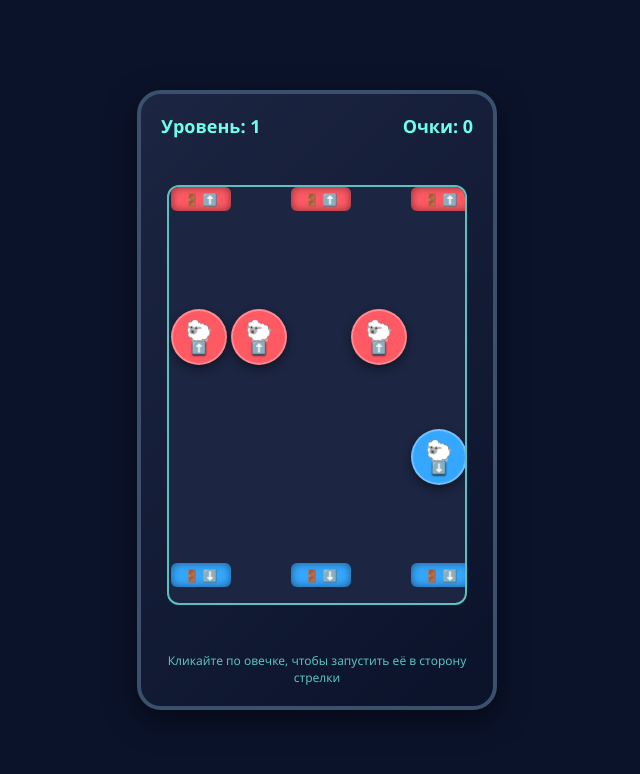
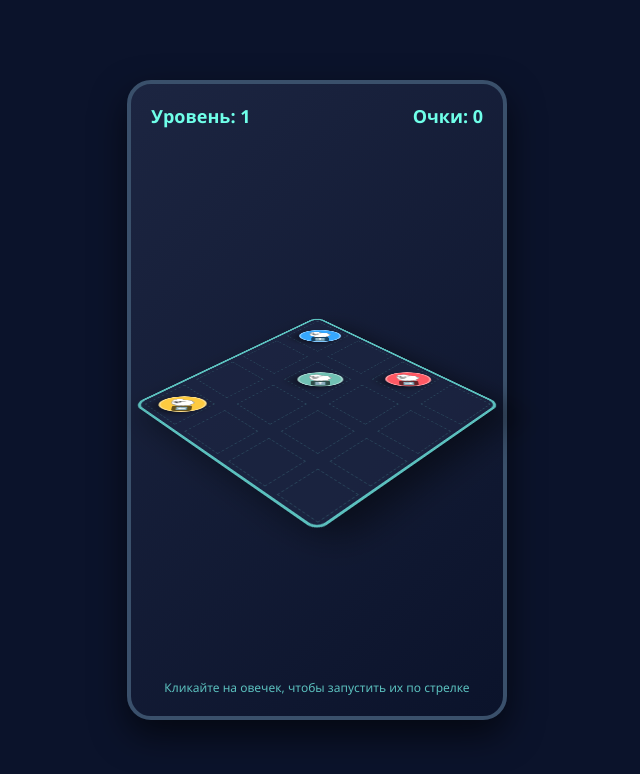
Before and after one commit to ff3f1/sheep, a plain HTML site: page index.html in a window 1280 px wide. Both pictures are taken after a click on the button "ИГРАТЬ". Shown: the whole page, without its empty margins (323-963 px from the left). Drawn offline with Linux system fonts and the light colour scheme.

Commit message:
Update index.html

```diff
--- a/index.html
+++ b/index.html
@@ -3,7 +3,7 @@
 <head>
     <meta charset="UTF-8">
     <meta name="viewport" content="width=device-width, initial-scale=1.0, maximum-scale=1.0, user-scalable=no">
-    <title>Sheep Jam Pro</title>
+    <title>Sheep Jam 3D Isometric</title>
     <link rel="manifest" href="./manifest.json">
     <style>
         * {
@@ -26,11 +26,11 @@
         }
         #game-container {
             position: relative;
-            width: 360px;
-            height: 620px;
+            width: 380px;
+            height: 640px;
             background: linear-gradient(135deg, #1c2541, #0b132b);
             border-radius: 24px;
-            box-shadow: 0 10px 30px rgba(0,0,0,0.5);
+            box-shadow: 0 15px 35px rgba(0,0,0,0.6);
             display: flex;
             flex-direction: column;
             align-items: center;
@@ -58,7 +58,7 @@
             pointer-events: none;
         }
         h1 {
-            font-size: 32px;
+            font-size: 30px;
             margin-bottom: 10px;
             color: #6fffe9;
             text-shadow: 0 0 10px rgba(111,255,233,0.5);
@@ -69,7 +69,7 @@
             margin-bottom: 30px;
             text-align: center;
             padding: 0 20px;
-            font-size: 16px;
+            font-size: 15px;
         }
         .btn {
             background: #5bc0be;
@@ -96,62 +96,61 @@
             font-weight: bold;
             color: #6fffe9;
         }
-        #grid {
+        #isometric-board {
             position: relative;
-            width: 300px;
-            height: 420px;
-            background: #1c2541;
+            width: 330px;
+            height: 380px;
+            perspective: 800px;
+            margin-top: 20px;
+        }
+        /* Изометрическая сцена */
+        .isometric-plane {
+            position: absolute;
+            width: 260px;
+            height: 260px;
+            left: 35px;
+            top: 50px;
+            transform: rotateX(55deg) rotateZ(-45deg);
+            transform-style: preserve-style;
+            background: rgba(28, 37, 65, 0.8);
+            border: 3px solid #5bc0be;
             border-radius: 12px;
-            overflow: hidden;
-            border: 2px solid #5bc0be;
+            box-shadow: 0 20px 40px rgba(0,0,0,0.5);
         }
-        .sheep {
+        /* Элементы в изометрии */
+        .iso-tile {
             position: absolute;
-            width: 56px;
-            height: 56px;
+            width: 50px;
+            height: 50px;
+            border: 1px dashed rgba(91, 192, 190, 0.2);
+        }
+        .iso-sheep {
+            position: absolute;
+            width: 48px;
+            height: 48px;
             border-radius: 50%;
             display: flex;
             flex-direction: column;
             align-items: center;
             justify-content: center;
             cursor: pointer;
-            box-shadow: 0 4px 10px rgba(0,0,0,0.4);
-            transition: transform 0.2s;
-            z-index: 2;
-            border: 2px solid rgba(255,255,255,0.3);
+            font-size: 22px;
+            box-shadow: -5px 5px 15px rgba(0,0,0,0.5);
+            transform: rotateZ(45deg) rotateX(-55deg); /* Компенсация поворота плоскости для лица игроку */
+            transition: transform 0.25s cubic-bezier(0.175, 0.885, 0.32, 1.275);
+            z-index: 5;
+            border: 2px solid rgba(255,255,255,0.4);
         }
-        .sheep span {
-            font-size: 22px;
-            line-height: 1;
+        .iso-sheep:active {
+            transform: rotateZ(45deg) rotateX(-55deg) scale(0.85);
         }
-        .arrow {
-            font-size: 12px;
+        .dir-arrow {
+            font-size: 10px;
             font-weight: bold;
-            margin-top: -2px;
-            text-shadow: 0 1px 2px rgba(0,0,0,0.8);
-        }
-        .exit-zone {
-            position: absolute;
-            width: 60px;
-            height: 24px;
-            display: flex;
-            align-items: center;
-            justify-content: center;
-            font-size: 14px;
-            font-weight: bold;
-            z-index: 1;
-            border-radius: 6px;
-            box-shadow: inset 0 0 8px rgba(0,0,0,0.5);
-        }
-        @keyframes shake {
-            0% { transform: translateX(0); }
-            25% { transform: translateX(-5px); }
-            50% { transform: translateX(5px); }
-            75% { transform: translateX(-5px); }
-            100% { transform: translateX(0); }
-        }
-        .shake {
-            animation: shake 0.3s ease-in-out;
+            background: rgba(0,0,0,0.6);
+            padding: 1px 4px;
+            border-radius: 4px;
+            margin-top: -4px;
         }
     </style>
 </head>
@@ -160,46 +159,52 @@
     <div id="game-container">
         <!-- Стартовое меню -->
         <div id="menu-screen" class="screen">
-            <h1>Sheep Jam Pro</h1>
-            <p>Направляйте овечек к выходам стрелочками нужного цвета!</p>
+            <h1>Sheep Jam 3D</h1>
+            <p>Изометрическая головоломка! Выводите овечек в 4 направлениях.</p>
             <button class="btn" onclick="startGame()">ИГРАТЬ</button>
         </div>
 
         <!-- Экран победы -->
         <div id="win-screen" class="screen hidden">
             <h1>Уровень пройден! 🎉</h1>
-            <p>Великолепно! Все овечки спасены.</p>
+            <p>Превосходно! Пробка полностью разобрана.</p>
             <button class="btn" onclick="nextLevel()">ДАЛЕЕ</button>
         </div>
 
-        <!-- Шапка игры -->
+        <!-- Шапка -->
         <div id="header">
             <span id="level-indicator">Уровень: 1</span>
             <span id="score-indicator">Очки: 0</span>
         </div>
 
-        <!-- Игровое поле -->
-        <div id="grid"></div>
+        <!-- Игровая изометрическая зона -->
+        <div id="isometric-board">
+            <div class="isometric-plane" id="plane"></div>
+        </div>
 
         <div style="font-size: 12px; color: #5bc0be; text-align: center;">
-            Кликайте по овечке, чтобы запустить её в сторону стрелки
+            Кликайте на овечек, чтобы запустить их по стрелке
         </div>
     </div>
 
     <script>
-        const GRID_COLS = 5;
-        const GRID_ROWS = 7;
-        const CELL_SIZE = 60; // 300 / 5
+        const GRID_SIZE = 4; // 4x4 сетка
+        const STEP_PX = 65;  // Шаг в пикселях для изометрии
 
         let currentLevel = 1;
         let score = 0;
         let sheepList = [];
         let isAnimating = false;
 
-        const themeColors = [
-            { bg: '#ff5964', arrow: '⬆️', targetY: -1, label: 'Вверх' },
-            { bg: '#35a7ff', arrow: '⬇️', targetY: GRID_ROWS, label: 'Вниз' }
+        // 4 направления движения
+        const directions = [
+            { dx: 0, dy: -1, symbol: '⬆️', name: 'up' },
+            { dx: 0, dy: 1,  symbol: '⬇️', name: 'down' },
+            { dx: -1, dy: 0, symbol: '⬅️', name: 'left' },
+            { dx: 1, dy: 0,  symbol: '➡️', name: 'right' }
         ];
+
+        const sheepColors = ['#ff5964', '#35a7ff', '#fdca40', '#70c1b3', '#b5179e'];
 
         function startGame() {
             document.getElementById('menu-screen').classList.add('hidden');
@@ -213,115 +218,114 @@
         }
 
         function initLevel() {
-            const grid = document.getElementById('grid');
-            grid.innerHTML = '';
+            const plane = document.getElementById('plane');
+            plane.innerHTML = '';
             sheepList = [];
             isAnimating = false;
 
             document.getElementById('level-indicator').innerText = `Уровень: ${currentLevel}`;
 
-            // Создаем визуальные ворота (выходы) сверху и снизу
-            for (let c = 0; c < GRID_COLS; c += 2) {
-                createExit(c, 0, '⬆️', '#ff5964');
-                createExit(c, GRID_ROWS - 1, '⬇️', '#35a7ff');
+            // Генерация сетки подложки
+            for (let x = 0; x < GRID_SIZE; x++) {
+                for (let y = 0; y < GRID_SIZE; y++) {
+                    const tile = document.createElement('div');
+                    tile.className = 'iso-tile';
+                    tile.style.left = (x * STEP_PX + 5) + 'px';
+                    tile.style.top = (y * STEP_PX + 5) + 'px';
+                    plane.appendChild(tile);
+                }
             }
 
-            // Генерируем овечек
-            let count = Math.min(4 + Math.floor(currentLevel / 2), 10);
+            // Создаем овечек (от 4 до 8 штук в зависимости от уровня)
+            let count = Math.min(3 + currentLevel, 12);
             let positions = [];
 
             for (let i = 0; i < count; i++) {
                 let rx, ry;
                 let attempts = 0;
                 do {
-                    rx = Math.floor(Math.random() * GRID_COLS);
-                    ry = Math.floor(Math.random() * (GRID_ROWS - 4)) + 2;
+                    rx = Math.floor(Math.random() * GRID_SIZE);
+                    ry = Math.floor(Math.random() * GRID_SIZE);
                     attempts++;
                 } while (positions.some(p => p.x === rx && p.y === ry) && attempts < 50);
 
                 if (attempts < 50) {
                     positions.push({x: rx, y: ry});
-                    // Определяем направление на основе вертикали (верхняя половина поля бежит вверх, нижняя — вниз)
-                    let directionType = ry < GRID_ROWS / 2 ? 0 : 1;
-                    let config = themeColors[directionType];
+
+                    // Выбираем случайное направление для овечки
+                    let dir = directions[Math.floor(Math.random() * directions.length)];
 
                     let sheep = {
                         id: i,
                         x: rx,
                         y: ry,
-                        targetY: config.targetY,
-                        color: config.bg,
-                        arrow: config.arrow
+                        dir: dir,
+                        color: sheepColors[i % sheepColors.length]
                     };
                     sheepList.push(sheep);
-                    renderSheepElement(sheep);
+                    renderSheep(sheep);
                 }
             }
         }
 
-        function createExit(x, y, arrowSymbol, color) {
-            const grid = document.getElementById('grid');
-            const div = document.createElement('div');
-            div.className = 'exit-zone';
-            div.style.left = (x * CELL_SIZE + 2) + 'px';
-            div.style.top = (y === 0 ? 0 : (GRID_ROWS - 1) * CELL_SIZE + 16) + 'px';
-            div.style.backgroundColor = color;
-            div.innerHTML = `<span style="font-size:12px;">🚪 ${arrowSymbol}</span>`;
-            grid.appendChild(div);
+        function renderSheep(sheep) {
+            const plane = document.getElementById('plane');
+            const el = document.createElement('div');
+            el.className = 'iso-sheep';
+            el.id = `sheep-${sheep.id}`;
+            el.style.backgroundColor = sheep.color;
+            el.style.left = (sheep.x * STEP_PX + 8) + 'px';
+            el.style.top = (sheep.y * STEP_PX + 8) + 'px';
+            el.innerHTML = `<span>🐑</span><div class="dir-arrow">${sheep.dir.symbol}</div>`;
+
+            el.onclick = () => tryMove(sheep);
+            plane.appendChild(el);
         }
 
-        function renderSheepElement(sheep) {
-            const grid = document.getElementById('grid');
-            const el = document.createElement('div');
-            el.className = 'sheep';
-            el.id = `sheep-${sheep.id}`;
-            el.style.backgroundColor = sheep.color;
-            el.style.left = (sheep.x * CELL_SIZE + 2) + 'px';
-            el.style.top = (sheep.y * CELL_SIZE + 2) + 'px';
-            el.style.width = (CELL_SIZE - 4) + 'px';
-            el.style.height = (CELL_SIZE - 4) + 'px';
-            el.innerHTML = `<span>🐑</span><div class="arrow">${sheep.arrow}</div>`;
-
-            el.onclick = () => tryMoveSheep(sheep);
-            grid.appendChild(el);
-        }
-
-        function tryMoveSheep(sheep) {
+        function tryMove(sheep) {
             if (isAnimating) return;
 
-            // Проверяем преграды на пути к выходу
+            // Проверяем свободность пути в выбранном направлении до границ поля (-1 или GRID_SIZE)
             let pathClear = true;
-            let step = sheep.targetY < sheep.y ? -1 : 1;
-            let checkY = sheep.y + step;
+            let cx = sheep.x + sheep.dir.dx;
+            let cy = sheep.y + sheep.dir.dy;
 
-            while (checkY !== sheep.targetY + step && checkY >= -1 && checkY <= GRID_ROWS) {
-                if (sheepList.some(s => s.id !== sheep.id && s.x === sheep.x && s.y === checkY)) {
+            while (cx >= 0 && cx < GRID_SIZE && cy >= 0 && cy < GRID_SIZE) {
+                if (sheepList.some(s => s.id !== sheep.id && s.x === cx && s.y === cy)) {
                     pathClear = false;
                     break;
                 }
-                checkY += step;
+                cx += sheep.dir.dx;
+                cy += sheep.dir.dy;
             }
 
             const el = document.getElementById(`sheep-${sheep.id}`);
 
             if (!pathClear) {
-                // Анимация удара в барьер / другую овцу
-                el.classList.add('shake');
-                setTimeout(() => el.classList.remove('shake'), 300);
+                // Анимация толчка (не может пройти)
+                el.style.transform = `rotateZ(45deg) rotateX(-55deg) scale(1.15)`;
+                setTimeout(() => {
+                    el.style.transform = `rotateZ(45deg) rotateX(-55deg) scale(1)`;
+                }, 200);
                 return;
             }
 
-            // Успешный побег
+            // Успешный выход за границы сетки
             isAnimating = true;
-            sheep.y = sheep.targetY;
-            el.style.transition = 'top 0.35s ease-in-out, opacity 0.35s ease-in-out';
-            el.style.top = (sheep.y * CELL_SIZE + 2) + 'px';
+
+            // Вычисляем точку вылета за пределы плоскости
+            sheep.x += sheep.dir.dx * (GRID_SIZE + 1);
+            sheep.y += sheep.dir.dy * (GRID_SIZE + 1);
+
+            el.style.transition = 'left 0.35s ease-in, top 0.35s ease-in, opacity 0.35s ease-in';
+            el.style.left = (sheep.x * STEP_PX + 8) + 'px';
+            el.style.top = (sheep.y * STEP_PX + 8) + 'px';
             el.style.opacity = '0';
 
             setTimeout(() => {
                 el.remove();
                 sheepList = sheepList.filter(s => s.id !== sheep.id);
-                score += 15;
+                score += 20;
                 document.getElementById('score-indicator').innerText = `Очки: ${score}`;
                 isAnimating = false;
 
```
